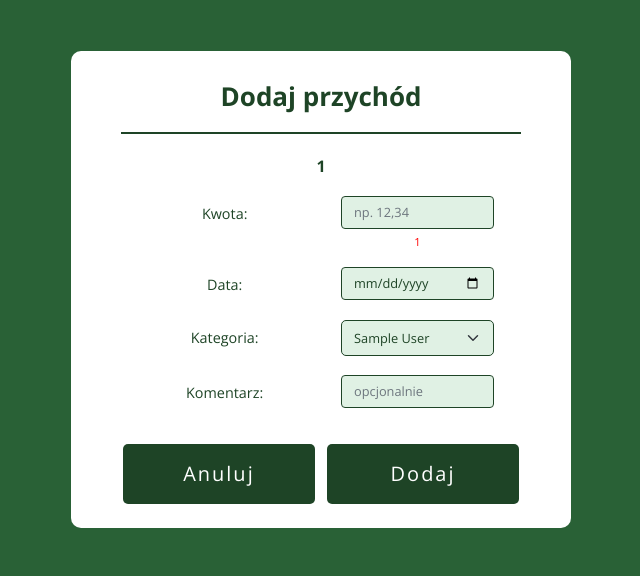
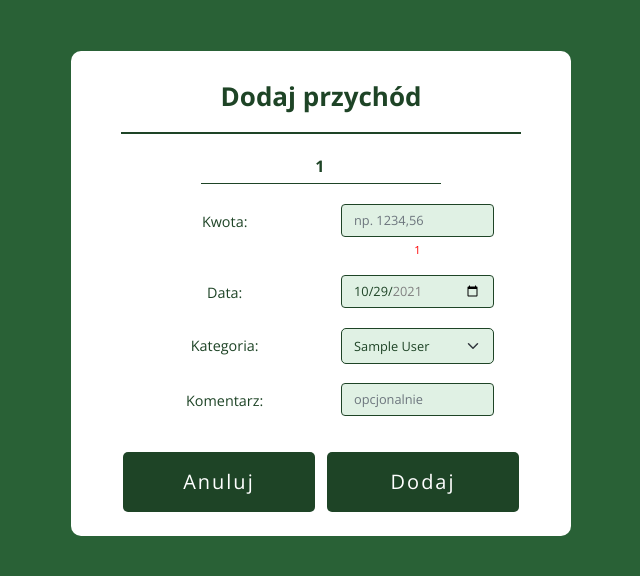
Before and after one commit to gracek333/WebFinancialApplication, a PHP site: page /add-income.php in a window 1280 px wide. Shown: the part 109-685 px from the top of the page, without its empty margins (319-959 px from the left). Run offline with PHP 8.4, Linux system fonts and the light colour scheme; a user stored in the database is signed in; tables that the repository leaves empty hold one stand-in row (values such as "Sample post"); some libraries are stand-ins or nearby versions.

Commit message:
Added validation of date

```diff
--- a/add-income.php
+++ b/add-income.php
@@ -7,6 +7,9 @@
 	header('Location:log-in.php');
 	exit();
   }
+
+	$min = new DateTime("first day of last month");
+    $max = new DateTime("last day of this month");
 
     require_once "connect.php";
 	mysqli_report(MYSQLI_REPORT_STRICT);
@@ -19,8 +22,6 @@
 		}
 		else
 		{
-
-
 
 			$userId = $_SESSION['id'];
 
@@ -45,7 +46,6 @@
 				{
 					$amountOfIncome = number_format($amountWithDot, 2, '.', '');
 				}
-				//$amountOfIncome = $_POST['inputIncome'];
 
 				$enteredDate = $_POST['inputDate'];
 
@@ -70,11 +70,6 @@
 				     throw new Exception($connection->error);
 				}
 			}
-
-			/*$sql = "SELECT * FROM incomes_category_assigned_to_users WHERE incomes_category_assigned_to_users.user_id='$userId'";
-
-			$categories_of_incomes = mysqli_query($connection, $sql);*/
-
 
 			$connection->close();
 		}
@@ -153,7 +148,7 @@
 		  ?>
 	    <label for="inputIncome" class="col-sm-5 me-sm-3 col-form-label">Kwota:</label>
 	    <div class="col-sm-5">
-	      <input type="text" class="form-control" name="inputIncome" required placeholder="np. 12,34" onfocus="this.placeholder=''" onblur="this.placeholder='np. 12.34'">
+	      <input type="text" class="form-control" name="inputIncome" required placeholder="np. 1234,56" onfocus="this.placeholder=''" onblur="this.placeholder='np. 1234,56'">
 		  <?php
 		    if (isset($_SESSION['e_amount']))
 			{
@@ -166,7 +161,7 @@
 	  <div class="row mb-3 justify-content-center">
 	    <label for="inputDate" class="col-sm-5 me-sm-3 col-form-label">Data:</label>
 	    <div class="col-sm-5">
-	      <input type="date" class="form-control" name="inputDate">
+	      <input type="date" class="form-control" value="<?php print(date("Y-m-d")); ?>" min=<?=$min->format("Y-m-d")?> max=<?=$max->format("Y-m-d")?> name="inputDate" id="date" required>
 	    </div>
 	  </div>
 
--- a/style.css
+++ b/style.css
@@ -390,9 +390,17 @@ h3
 .addedTransaction
 {
 	color: #1E4426;
+	border-bottom: 1.5px solid #1E4426 !important;
+	text-align: center;
 	font-size: 1rem;
 	font-weight: 700;
+	max-width: 240px;
+	padding-bottom: 5px;
+	/*margin-left: 550px;
+	margin-right: 550px;*/
+
 	margin-top: 0px;
 	padding-top: 0;
-	margin-bottom: 18px;
+	margin-bottom: 20px;
+	letter-spacing: 2.5px;
 }
```
